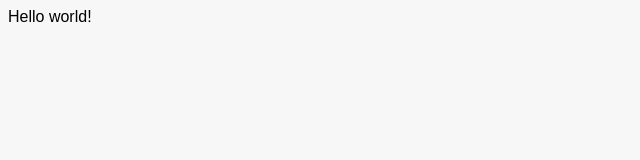
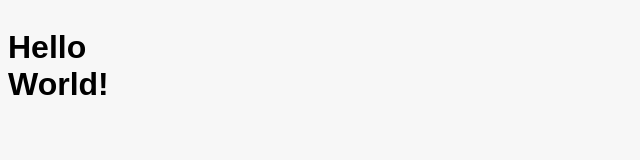
Before and after one commit to dursuneryilmaz/Gatsbyjs-Mdx-Blog, a Gatsby site: page / in a window 1280 px wide. Shown: the whole page, without its empty margins (0-640 px from the left). Built offline with nearby package versions, Linux system fonts and the light colour scheme; Gatsby itself is replaced by a stand-in of ours; a web font is replaced by a local one.

Commit message:
Added container components

```diff
--- /dev/null
+++ b/src/components/Container.js
@@ -0,0 +1,6 @@
+import React from "react"
+import { ContainerWrapper } from "../elements"
+
+export const Container = ({ children }) => {
+    return <ContainerWrapper>{children}</ContainerWrapper>
+}
--- /dev/null
+++ b/src/components/index.js
@@ -0,0 +1 @@
+export * from "./Container"
--- /dev/null
+++ b/src/elements/ContainerElements.js
@@ -0,0 +1,19 @@
+import styled from "styled-components"
+
+export const ContainerWrapper = styled.div`
+    height: 100%;
+    display: grid;
+    grid-template-columns: 1fr repeat(12, minmax(auto, 4.2rem)) 1fr;
+    grid-template-rows: 7.8rem 20rem 5rem auto;
+    gap: 0 2rem;
+
+
+    @media ${props => props.theme.breakpoints.tablet}{
+        grid-template-columns: 2rem repeat(6, 1fr) 2rem;
+        grid-gap: 0 1rem;
+    }
+
+    @media ${props => props.theme.breakpoints.mobile}{
+        grid-template-columns: 1rem repeat(6, 1fr) 1rem;
+    }
+`
--- /dev/null
+++ b/src/elements/index.js
@@ -0,0 +1 @@
+export * from "./ContainerElements"
--- a/src/pages/index.js
+++ b/src/pages/index.js
@@ -1,5 +1,12 @@
 import React from "react"
+import { Container } from "../components"
 
-export default function Home() {
-  return <div>Hello world!</div>
+const IndexPage = () => {
+    return (
+      <Container>
+        <h1>Hello World!</h1>
+      </Container>
+    )
 }
+
+export default IndexPage
```
